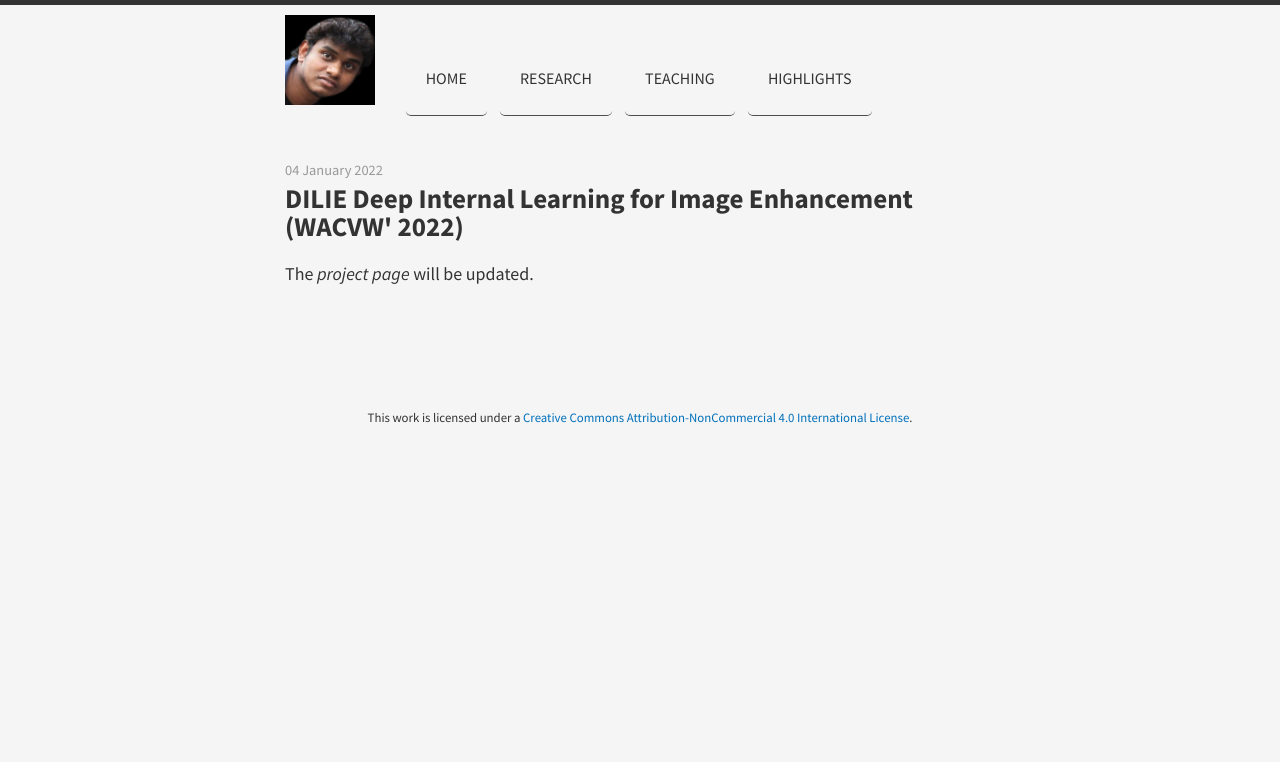
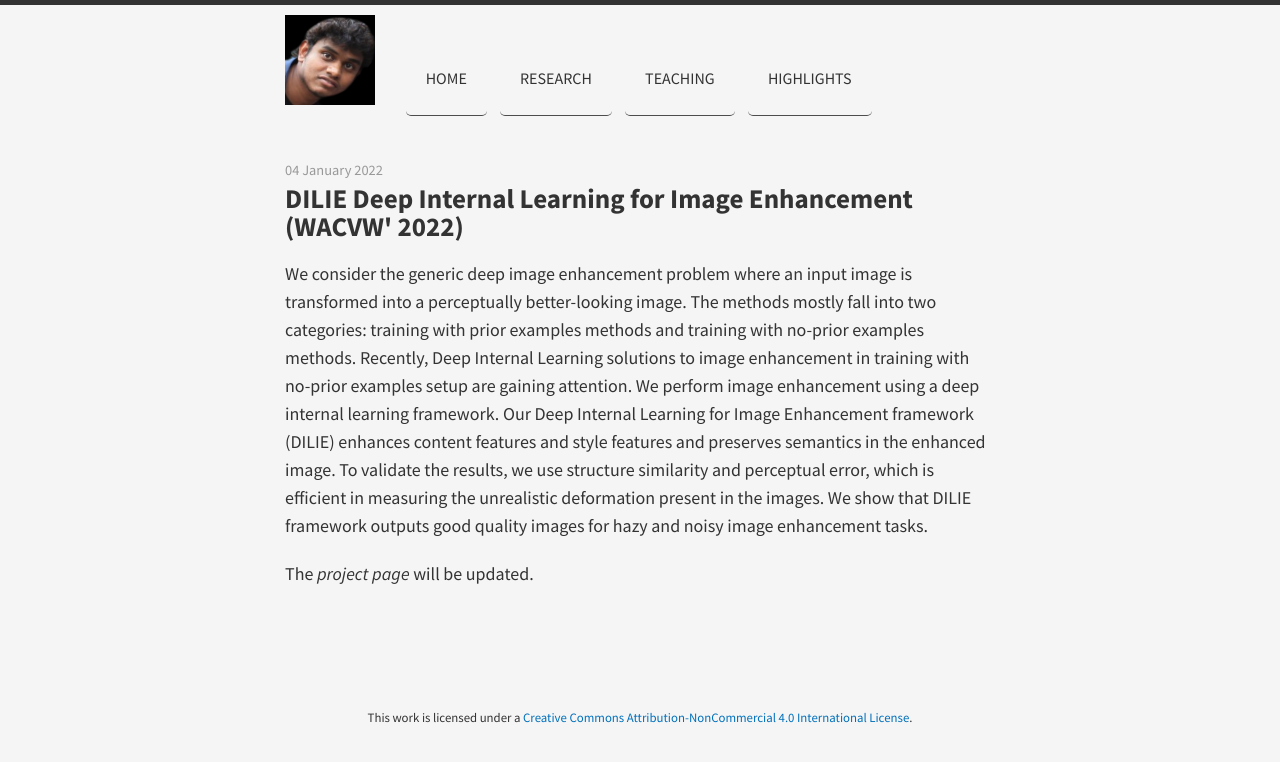
Before and after one commit to indramastan/indradeepmastan, a Jekyll site: the page built from _posts/2022-01-04-DILIE.md, in a window 1280 px wide. Shown: the top 762 px of the page. Built offline with Jekyll 4.4.1, drawn with Linux system fonts in a browser that asks for light colours; nearby versions of some CDN libraries.

Commit message:
Update 2022-01-04-DILIE.md

```diff
--- a/_posts/2022-01-04-DILIE.md
+++ b/_posts/2022-01-04-DILIE.md
@@ -3,4 +3,6 @@ layout: post
 title: DILIE Deep Internal Learning for Image Enhancement (WACVW' 2022)
 ---
 
+We consider the generic deep image enhancement problem where an input image is transformed into a perceptually better-looking image. The methods mostly fall into two categories: training with prior examples methods and training with no-prior examples methods. Recently, Deep Internal Learning solutions to image enhancement in training with no-prior examples setup are gaining attention. We perform image enhancement using a deep internal learning framework. Our Deep Internal Learning for Image Enhancement framework (DILIE) enhances content features and style features and preserves semantics in the enhanced image. To validate the results, we use structure similarity and perceptual error, which is efficient in measuring the unrealistic deformation present in the images. We show that DILIE framework outputs good quality images for hazy and noisy image enhancement tasks.
+
 The *project page* will be updated.
```
